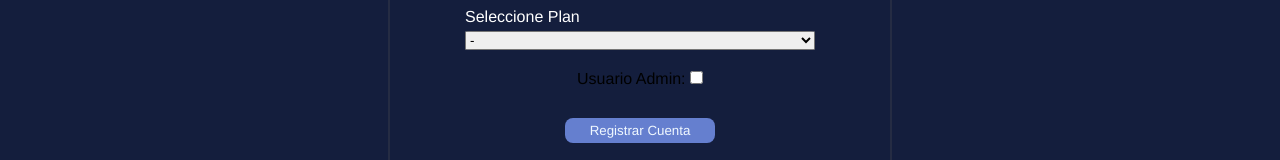
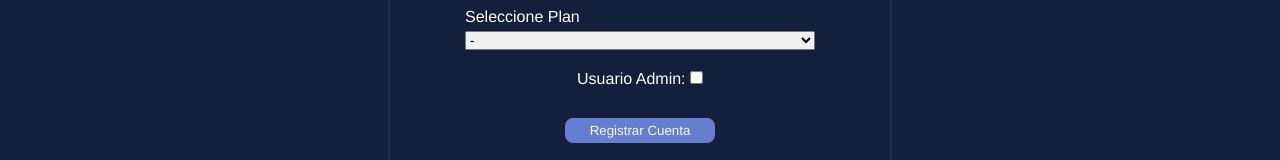
Before and after one commit to Diego-CB/P2BD, a React app in the folder Frontend/: page / in a window 1280 px wide. Both pictures are taken after a click on the link "Sign In". Shown: the part 469-629 px from the top of the page. Built offline with nearby package versions, Linux system fonts and the light colour scheme.

Commit message:
cambios css

```diff
--- a/Frontend/package.json
+++ b/Frontend/package.json
@@ -23,7 +23,9 @@
     "react-dom": "^18.0.0",
     "style-loader": "^3.3.1",
     "webpack": "^5.71.0",
-    "webpack-cli": "^4.9.2",
     "webpack-dev-server": "^4.7.4"
+  },
+  "devDependencies": {
+    "webpack-cli": "^4.9.2"
   }
 }
--- a/Frontend/src/styles/master.css
+++ b/Frontend/src/styles/master.css
@@ -116,6 +116,7 @@ h4 {
 .adminInput {
     margin-top: 20px;
     font-weight: lighter;
+    color:white;
 }
 
 
```
Also changed, not shown: 1 other file.
